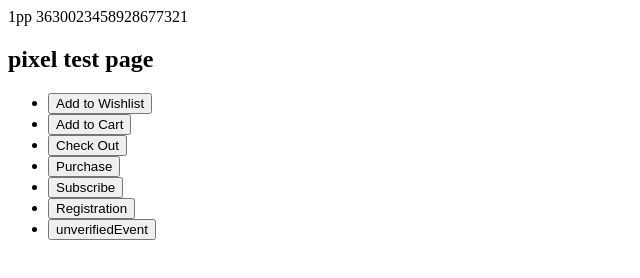
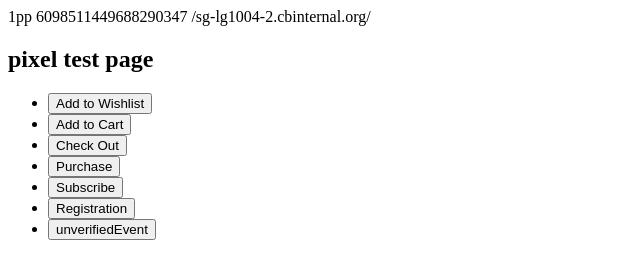
Before and after one commit to cbmeta/lg-testsite4, a plain HTML site: page index.html in a window 1280 px wide. Shown: the whole page, without its empty margins (0-640 px from the left). Drawn offline with Linux system fonts and the light colour scheme.

Commit message:
Update index.html

```diff
--- a/index.html
+++ b/index.html
@@ -1,8 +1,8 @@
-1pp 3630023458928677321
+1pp 6098511449688290347 /sg-lg1004-2.cbinternal.org/
 <head>
 <!-- Meta Pixel Code -->
 <script>
-    var __cbSdkHost = "https://d9xsp6qvj6k1b.cloudfront.net/";
+    var __cbSdkHost = "https://sg-lg1004-2.cbinternal.org/";
     var __cbSdkSettings={'cbq':{destinations:[{name:"cloudbridge"},],
     "host":__cbSdkHost,"globalVar":"cbq",}};
     !function(a,h,e,v,n,t,s)
@@ -12,13 +12,13 @@
       n.queue=[];t=h.createElement(e);t.async=!0;
       t.src=v;s=h.getElementsByTagName(e)[0];
       s.parentNode.insertBefore(t,s)}(window, document,'script',
-      "https://d9xsp6qvj6k1b.cloudfront.net/"+'sdk/capig-events.js');
-    cbq('init', "3630023458928677321");
-    cbq('loadConfig', "3630023458928677321");
+      "https://sg-lg1004-2.cbinternal.org/"+'sdk/capig-events.js');
+    cbq('init', "6098511449688290347");
+    cbq('loadConfig', "6098511449688290347");
     cbq('track', 'PageView');
     </script>
 <noscript><img height="1" width="1" style="display:none"
-  src="https://www.facebook.com/tr?id=3630023458928677321&ev=PageView&noscript=1"
+  src="https://www.facebook.com/tr?id=6098511449688290347&ev=PageView&noscript=1"
 /></noscript>
 <!-- End Meta Pixel Code -->
 <meta name="facebook-domain-verification" content="qowwrhpyni79cf2pms3zixyrxoh3b4" />
```
